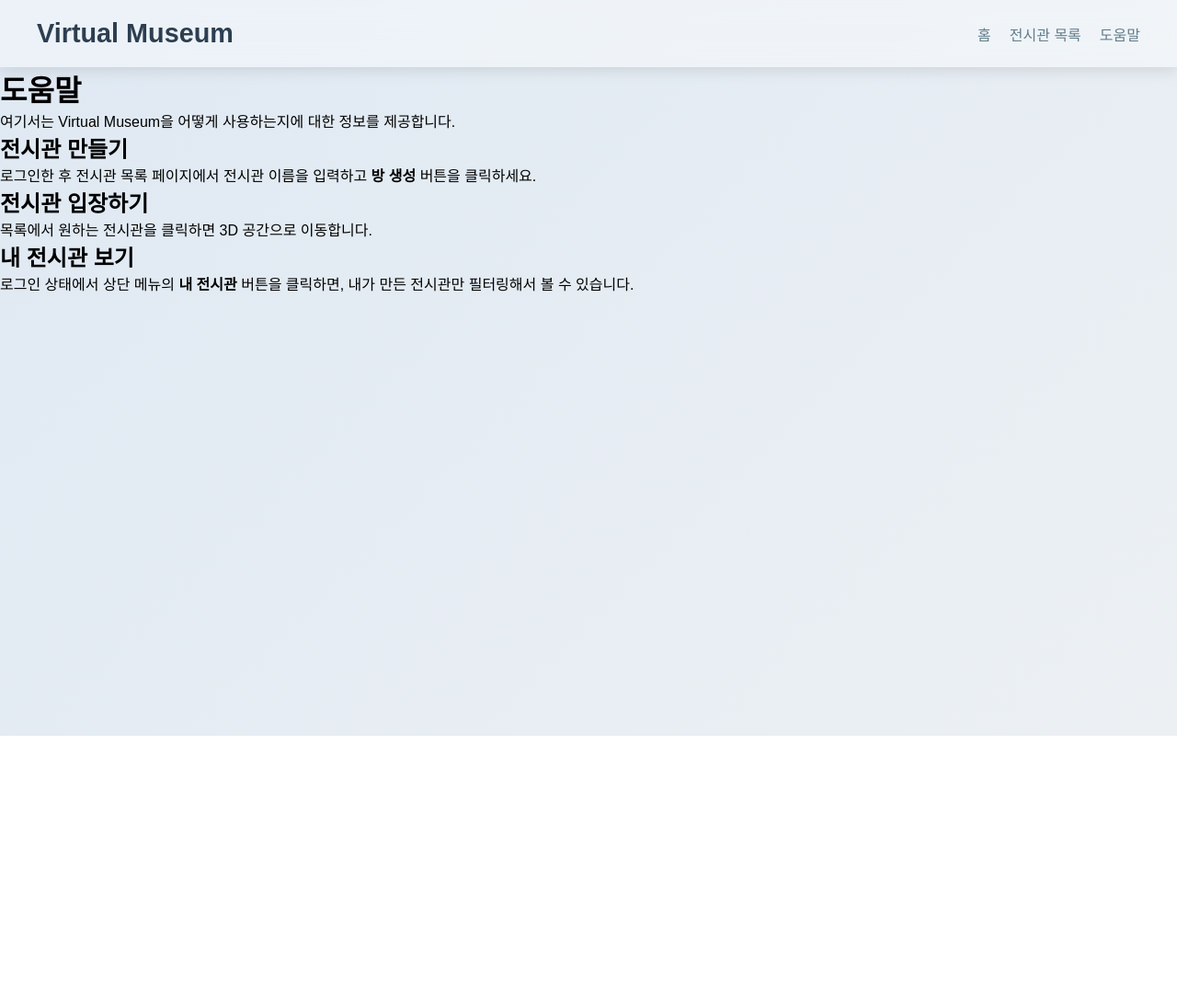
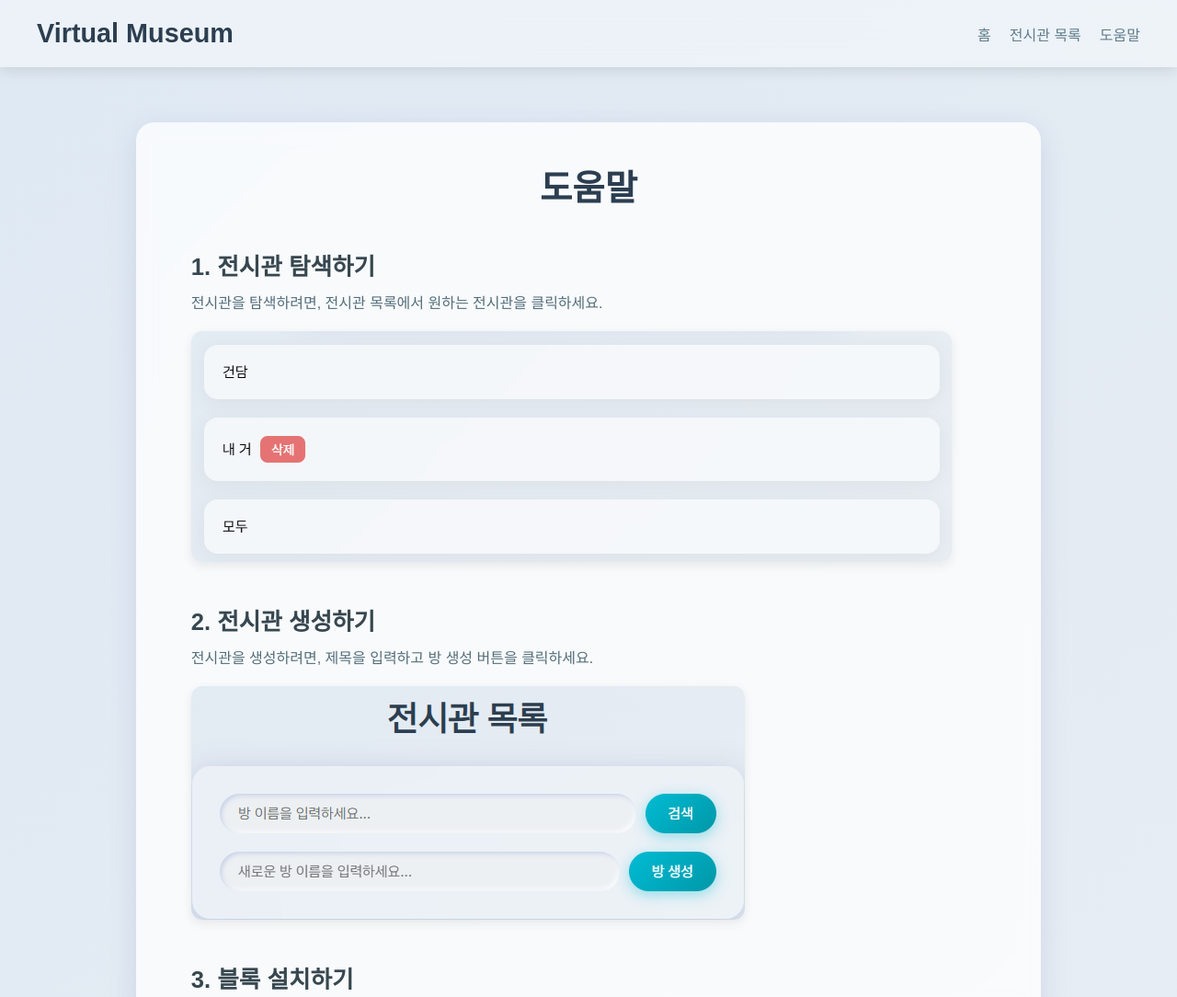
Before and after one commit to nohhyungjin/3d-place, a website: page build/help/help.html in a window 1280 px wide. Shown: the top 1084 px of the page at 92% size. Before the commit the page ends 800 px from the top, so only its background shows below. Drawn offline with Linux system fonts and the light colour scheme; a web font is replaced by a local one.

Commit message:
make help page

```diff
--- a/build/help/help.css
+++ b/build/help/help.css
@@ -55,29 +55,35 @@ body {
   color: #0097a7;
 }
 
-/* 도움말 본문 */
+/* 도움말 본문 컨테이너 */
 .help-container {
   flex: 1;
-  max-width: 800px;
+  max-width: 1000px;
   margin: 60px auto;
-  padding: 40px;
-  background: rgba(255, 255, 255, 0.6);
+  padding: 40px 60px;
+  background: rgba(255, 255, 255, 0.75);
   border-radius: 20px;
   box-shadow: 0 8px 32px rgba(31, 38, 135, 0.1);
   backdrop-filter: blur(10px);
 }
 
 .help-container h1 {
-  font-size: 2.2rem;
-  margin-bottom: 20px;
+  font-size: 2.4rem;
+  margin-bottom: 30px;
   color: #2c3e50;
   text-align: center;
 }
 
 .help-container h2 {
-  font-size: 1.5rem;
+  font-size: 1.6rem;
+  margin-top: 40px;
+  color: #37474f;
+}
+
+.help-container h3 {
+  font-size: 1.3rem;
   margin-top: 30px;
-  color: #37474f;
+  color: #455a64;
 }
 
 .help-container p {
@@ -85,6 +91,14 @@ body {
   line-height: 1.8;
   color: #546e7a;
   font-size: 1rem;
+}
+
+.help-container img {
+  margin-top: 15px;
+  max-width: 100%;
+  height: auto;
+  border-radius: 12px;
+  box-shadow: 0 4px 12px rgba(0, 0, 0, 0.08);
 }
 
 .help-container ul {
--- a/build/help/help.html
+++ b/build/help/help.html
@@ -18,26 +18,42 @@
     </ul>
   </nav>
 
-  <main class="help-content">
-    <h1>도움말</h1>
-    <p>여기서는 Virtual Museum을 어떻게 사용하는지에 대한 정보를 제공합니다.</p>
+  <div class="help-container">
+    <div class="title">
+      <h1>도움말</h1>
+    </div>
+    <div class="content">
+      <h2>1. 전시관 탐색하기</h2>
+      <p>전시관을 탐색하려면, 전시관 목록에서 원하는 전시관을 클릭하세요.</p>
+      <img src="../img/findRoom.png" alt="전시관 탐색 이미지" />
 
-    <section>
-      <h2>전시관 만들기</h2>
-      <p>로그인한 후 전시관 목록 페이지에서 전시관 이름을 입력하고 <strong>방 생성</strong> 버튼을 클릭하세요.</p>
-    </section>
+      <h2>2. 전시관 생성하기</h2>
+      <p>전시관을 생성하려면, 제목을 입력하고 방 생성 버튼을 클릭하세요.</p>
+      <img src="../img/makeRoom.png" alt="전시관 생성 이미지" />
 
-    <section>
-      <h2>전시관 입장하기</h2>
-      <p>목록에서 원하는 전시관을 클릭하면 3D 공간으로 이동합니다.</p>
-    </section>
+      <h2>3. 블록 설치하기</h2>
+      <p>블록을 설치하려면, 원하는 색상을 선택하고 원하는 위치에 클릭하세요.</p>
+      <img src="../img/placeBlockWithArrows.png" alt="블록 설치 이미지" />
 
-    <section>
-      <h2>내 전시관 보기</h2>
-      <p>로그인 상태에서 상단 메뉴의 <strong>내 전시관</strong> 버튼을 클릭하면, 내가 만든 전시관만 필터링해서 볼 수 있습니다.</p>
-    </section>
+      <h2>4. 블록 삭제하기</h2>
+      <p>블록을 삭제하려면, 지우개 버튼을 클릭하고 원하는 블록을 클릭하세요.</p>
+      <img src="../img/deleteBlockWithArrows.png" alt="블록 삭제 이미지" />
 
-    <!-- 추가 정보 계속 확장 가능 -->
+      <h2>5. 블록 선택하기</h2>
+      <p>블록을 선택하려면, 블록 선택 버튼을 클릭하고 원하는 블록을 클릭하세요. Ctrl을 누른 채로 클릭하면 여러 개를 선택할 수 있습니다.</p>
+      <img src="../img/deleteBlockWithArrows.png" alt="블록 선택 이미지" />
+
+      <h3>5.1. 색상 바꾸기</h3>
+      <p>블록을 선택한 후, 원하는 색상을 선택하고 색상 적용 버튼을 클릭하세요.</p>
+      <img src="../img/changeColorWithArrows.png" alt="블록 색상 변경 이미지" />
+
+      <h3>5.2. 삭제하기</h3>
+      <p>블록을 선택한 후, 선택 삭제 버튼을 클릭하세요.</p>
+      <img src="../img/deleteBlocksWithArrow.png" alt="블록 선택 삭제 이미지" />
+
+
+    </div>
+
   </main>
 </body>
 </html>
```
Also changed, not shown: build/img/changeColor.png (added), build/img/deleteBlock.png (added), build/img/deleteBlocks.png (added), build/img/findRoom.png (added), build/img/makeRoom.png (added), build/img/placeBlock.png (added), build/img/selectBlock.png (added), 5 other files.
